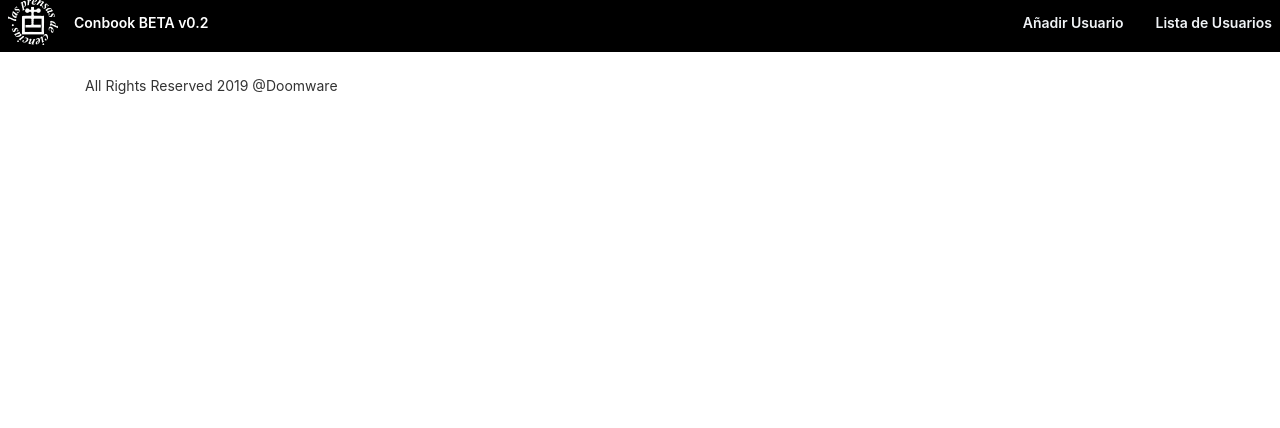
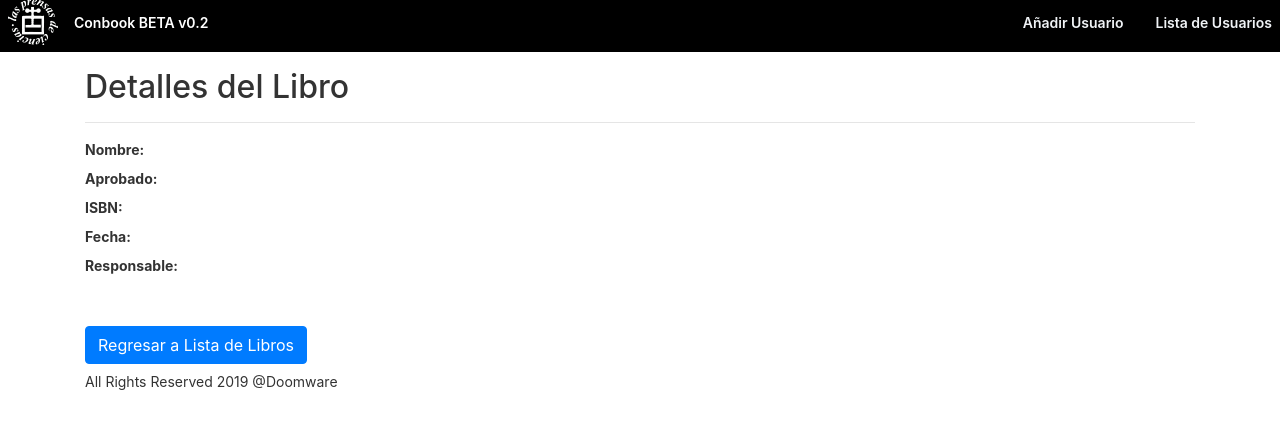
Before and after one commit to El3ctrix/Conbook-v0.2, an Angular app in the folder ConBetaP-Angular/: page /detailsl/1 in a window 1280 px wide. Before the commit this address led to /. Shown: the top 428 px of the page. Built offline with nearby package versions, Linux system fonts and the light colour scheme; no server answers.

Commit message:
Agregando Ventana de Detalles para Libros

```diff
--- a/ConBetaP-Angular/src/app/app-routing.module.ts
+++ b/ConBetaP-Angular/src/app/app-routing.module.ts
@@ -6,6 +6,7 @@ import { ListaUsuarioComponent} from './lista-usuario/lista-usuario.component';
 import { UpdateUsuarioComponent } from './update-usuario/update-usuario.component';
 import { LoginComponent } from './login/login.component';
 import {ListaLibroComponent} from './lista-libro/lista-libro.component';
+import { DetallesLibroComponent } from './detalles-libro/detalles-libro.component';
 
 const routes: Routes = [
   { path: '', redirectTo: 'login', pathMatch: 'full' },
@@ -14,7 +15,8 @@ const routes: Routes = [
   { path: 'add' , component: CrearUsuarioComponent },
   { path: 'update/:id', component: UpdateUsuarioComponent },
   { path: 'details/:id', component: DetallesUsuarioComponent },
-  { path: 'libros', component: ListaLibroComponent }
+  { path: 'libros', component: ListaLibroComponent },
+  { path: 'detailsl/:id', component: DetallesLibroComponent }
 ];
 
 @NgModule({
--- a/ConBetaP-Angular/src/app/app.module.ts
+++ b/ConBetaP-Angular/src/app/app.module.ts
@@ -11,6 +11,7 @@ import { HttpClientModule } from '@angular/common/http';
 import { UpdateUsuarioComponent } from './update-usuario/update-usuario.component';
 import { LoginComponent } from './login/login.component';
 import { ListaLibroComponent } from './lista-libro/lista-libro.component';
+import { DetallesLibroComponent } from './detalles-libro/detalles-libro.component';
 
 @NgModule({
   declarations: [
@@ -20,7 +21,8 @@ import { ListaLibroComponent } from './lista-libro/lista-libro.component';
     ListaUsuarioComponent,
     UpdateUsuarioComponent,
     LoginComponent,
-    ListaLibroComponent
+    ListaLibroComponent,
+    DetallesLibroComponent
   ],
   imports: [
     BrowserModule,
--- /dev/null
+++ b/ConBetaP-Angular/src/app/detalles-libro/detalles-libro.component.html
@@ -0,0 +1,24 @@
+<h2>Detalles del Libro</h2>
+
+<hr/>
+<div *ngIf="libro">
+  <div>
+    <label><b>Nombre: </b></label> {{libro.nombrelibro}}
+  </div>
+  <div>
+    <label><b>Aprobado: </b></label> {{libro.aprobado}}
+  </div>
+  <div>
+    <label><b>ISBN: </b></label> {{libro.codigoisbn}}
+  </div>
+  <div>
+    <label><b>Fecha: </b></label> {{libro.fechadecreacion}}
+  </div>
+  <div>
+    <label><b>Responsable: </b></label>{{libro.responsable}}
+  </div>
+</div>
+
+<br>
+<br>
+<button (click)="list()" class="btn btn-primary">Regresar a Lista de Libros</button><br>
--- /dev/null
+++ b/ConBetaP-Angular/src/app/detalles-libro/detalles-libro.component.ts
@@ -0,0 +1,34 @@
+import { Component, OnInit } from '@angular/core';
+import { Libro } from '../Libro';
+import { LibroService } from '../libro.service';
+import { ActivatedRoute, Router } from '@angular/router';
+
+@Component({
+  selector: 'app-detalles-libro',
+  templateUrl: './detalles-libro.component.html',
+  styleUrls: ['./detalles-libro.component.css']
+})
+export class DetallesLibroComponent implements OnInit {
+
+  libro: Libro;
+  id: number;
+
+  constructor(private route: ActivatedRoute, private router: Router,
+              private libroService: LibroService) { }
+
+  ngOnInit() {
+    this.libro = new Libro();
+    this.id = this.route.snapshot.params.id;
+
+    this.libroService.getLibro(this.id)
+      .subscribe(data => {
+        console.log(data);
+        this.libro = data;
+      });
+  }
+
+  list() {
+    this.router.navigate(['libros']);
+  }
+
+}
--- a/ConBetaP-Angular/src/app/libro.service.ts
+++ b/ConBetaP-Angular/src/app/libro.service.ts
@@ -8,6 +8,7 @@ import { Libro } from './Libro';
 export class LibroService {
 
   private baseUrl = 'http://localhost:8080/api/v1/libros';
+  private detailsUrl = 'http://localhost:8080/api/v1/details';
   constructor(private http: HttpClient) { }
 
   getLibrosList() {
@@ -15,6 +16,6 @@ export class LibroService {
   }
 
   getLibro(id: number) {
-    return this.http.get<Libro>(this.baseUrl + '/' + id);
+    return this.http.get<Libro>(this.detailsUrl + '/' + id);
   }
 }
--- a/ConBetaP-Angular/src/app/lista-libro/lista-libro.component.ts
+++ b/ConBetaP-Angular/src/app/lista-libro/lista-libro.component.ts
@@ -24,7 +24,7 @@ export class ListaLibroComponent implements OnInit {
   }
 
   detailsLibro(id: number){
-
+    this.router.navigate(['detailsl', id]);
   }
 
 }
```
Also changed, not shown: ConBetaP-Angular/src/app/detalles-libro/detalles-libro.component.css (added), 3 other files (tests, documents, lock files or other folders).
